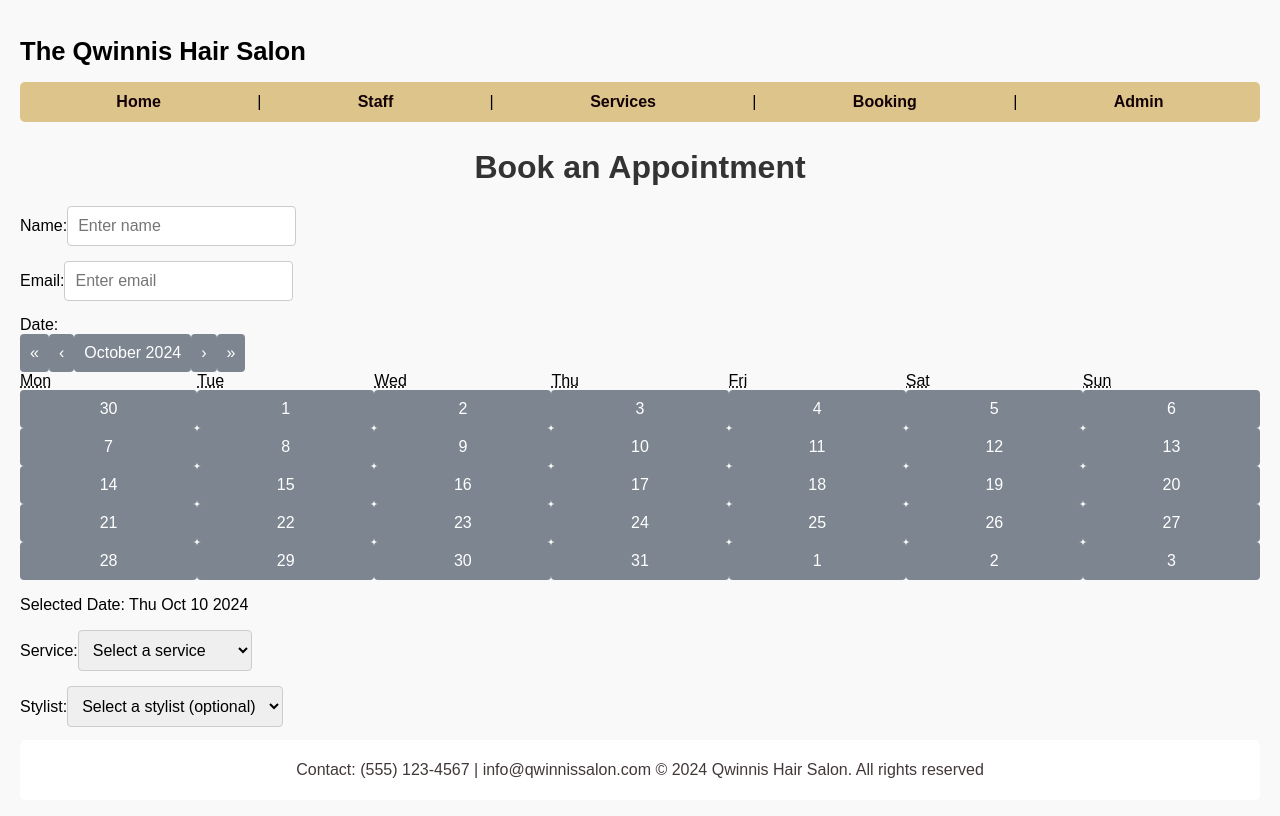
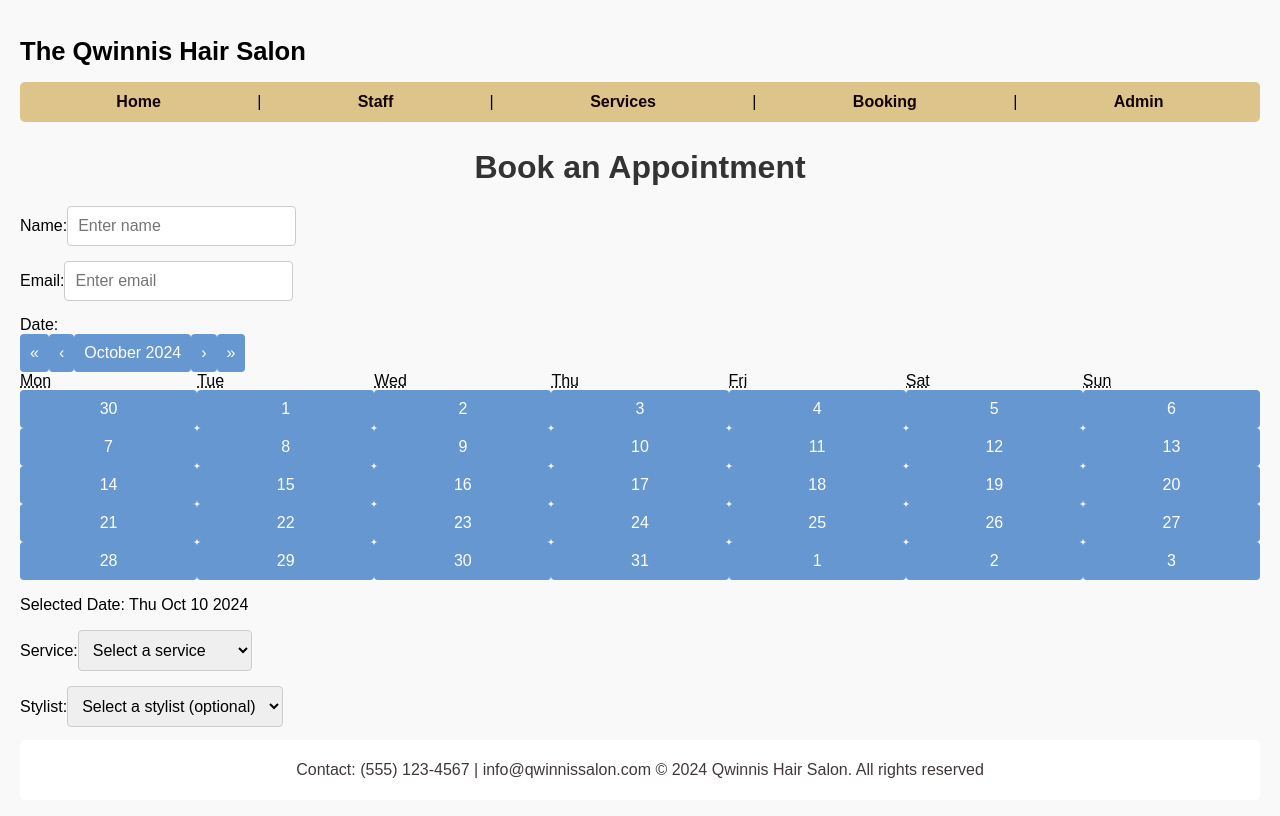
Before and after one commit to Kemboijames7/salon-website, a React (Vite) app in the folder client/: page /Booking in a window 1280 px wide. Shown: the top 816 px of the page. Built offline with nearby package versions, Linux system fonts and the light colour scheme.

Commit message:
Added style

```diff
--- a/client/src/pages/booking/booking.module.css
+++ b/client/src/pages/booking/booking.module.css
@@ -51,16 +51,17 @@ select:focus {
 /* Button Styles */
 button {
     padding: 10px;
-    background-color: #7d8690; /* Bootstrap primary color */
+    background-color: #6697d0; /* Bootstrap primary color */
     color: white;
     border: none;
     border-radius: 4px;
     cursor: pointer;
     font-size: 16px;
+    max-width: 350px;
 }
 
 button:hover {
-    background-color: #e8eaad; /* Darker shade on hover */
+    background-color: #95cae7; /* Darker shade on hover */
 }
 
 /* Optional Styles for Selected Date Display */
```
